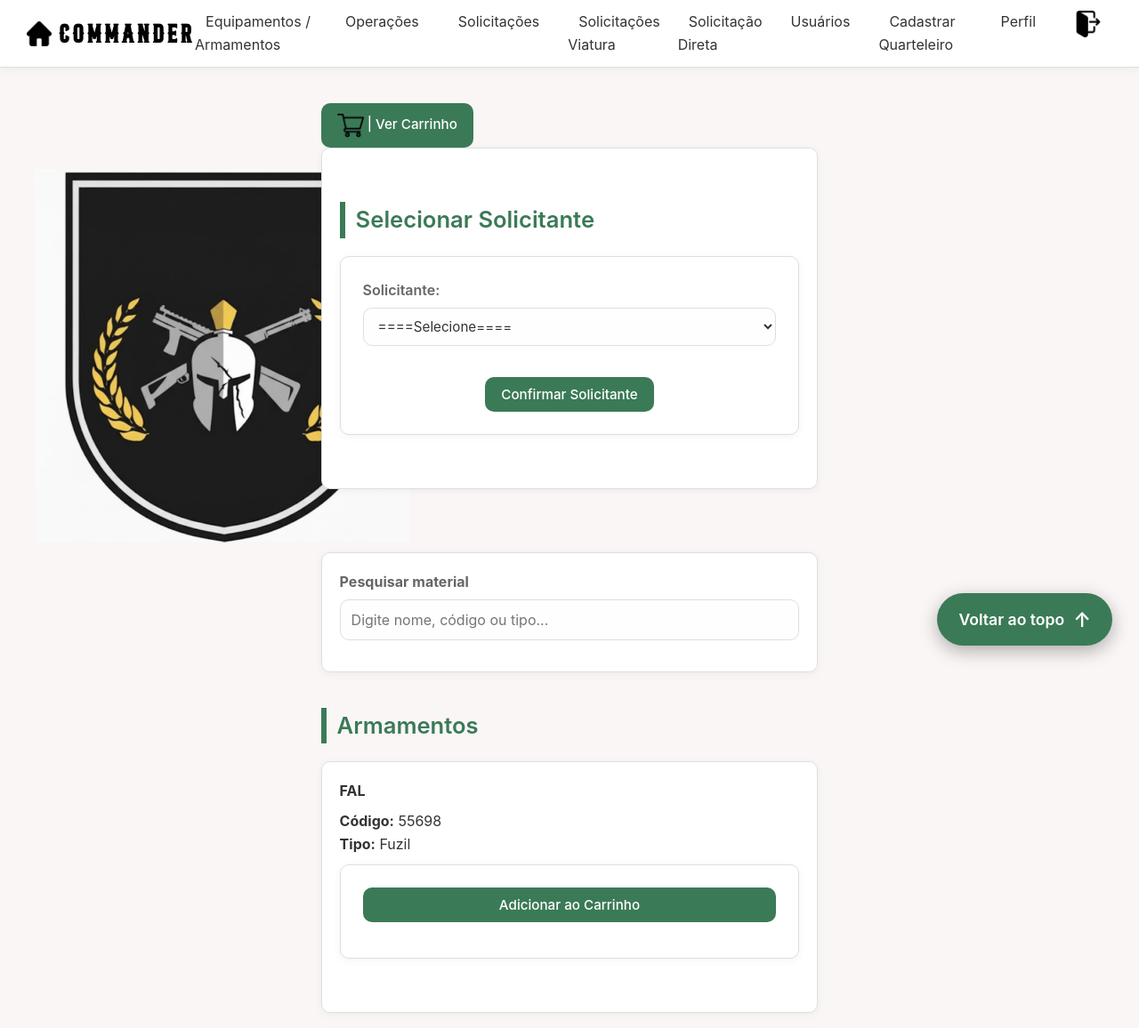
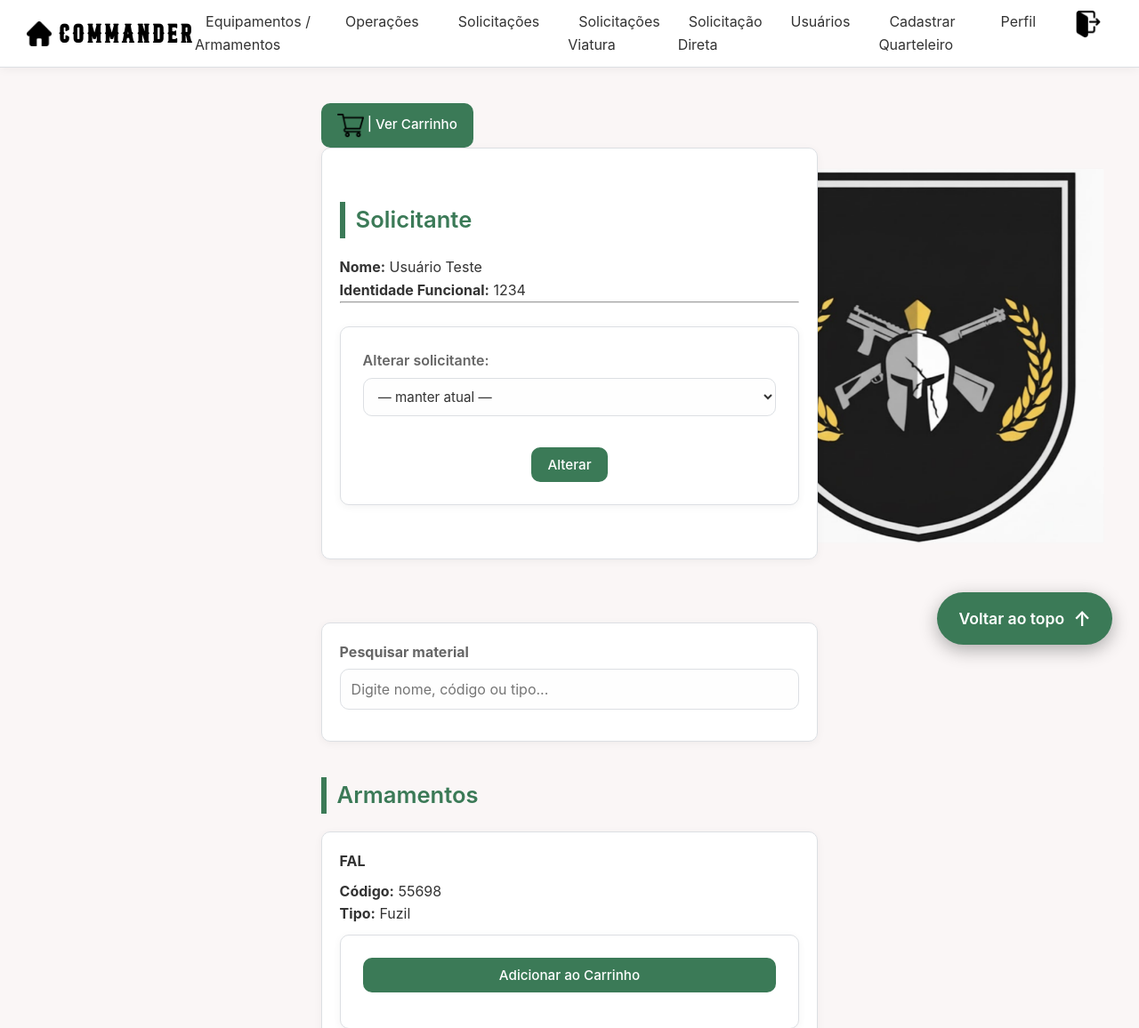
Before and after one commit to jorgeiffar/TCC_Quartelaria, a PHP site: page /solicitarSolicitante.php in a window 1280 px wide. Shown: the top 1156 px of the page at 89% size. Run offline with PHP 8.4, Linux system fonts and the light colour scheme; a user stored in the database is signed in; data comes from the database, SQL or seed files in the repository.

Commit message:
Atualizações
-icone na direita;
- quando o quarteleiro vai fazer uma solicitacao direta e ele seleicona o solicitante aparece os dados do mesmo e a opcao de escolher outro

```diff
--- a/solicitarSolicitante.php
+++ b/solicitarSolicitante.php
@@ -150,27 +150,73 @@ if (isset($_GET['status']) && $_GET['status'] === 'qtdincompativel') {
 }
 ?>
 
-<?php
-if ($_SESSION['perfil_usuario'] == 1) {
-    echo '<div class="card">';
-    echo '<h2 class="section-title">Selecionar Solicitante</h2>';
-    echo '<form method="post" action="addAoCarrinho.php">';
-    echo '<label for="usuario">Solicitante:</label>';
-    echo '<select name="usuario" id="usuario" required>';
-    echo "<option value=''>====Selecione====</option>";
+<?php if ($_SESSION['perfil_usuario'] == 1): ?>
 
-    $sqldireta = "SELECT * FROM usuarios";
-    $resultado = mysqli_query($conexao, $sqldireta);
-    while ($row = mysqli_fetch_assoc($resultado)) {
-        echo "<option value='{$row['id_usuario']}'>{$row['nome_usuario']} | {$row['identidade_funcional_usuario']}</option>";
-    }
+<div class="card">
+    <h2 class="section-title">Solicitante</h2>
 
-    echo '</select>';
-    echo '<div class="form-buttons"><button type="submit">Confirmar Solicitante</button></div>';
-    echo '</form>';
-    echo '</div>';
-}
-?>
+    <?php if (!empty($_SESSION['usuario_selecionado'])): ?>
+        <?php
+        $idUsuario = $_SESSION['usuario_selecionado'];
+        $sql = "SELECT nome_usuario, identidade_funcional_usuario
+                FROM usuarios
+                WHERE id_usuario = $idUsuario";
+        $res = mysqli_query($conexao, $sql);
+        $dados = mysqli_fetch_assoc($res);
+        ?>
+
+        <p><strong>Nome:</strong> <?= $dados['nome_usuario'] ?></p>
+        <p><strong>Identidade Funcional:</strong> <?= $dados['identidade_funcional_usuario'] ?></p>
+
+        <hr>
+<br>
+        <form method="post" action="addAoCarrinho.php">
+            <label>Alterar solicitante:</label>
+            <select name="usuario">
+                <option value="">— manter atual —</option>
+                <?php
+                $sqldireta = "SELECT * FROM usuarios";
+                $resultado = mysqli_query($conexao, $sqldireta);
+                while ($row = mysqli_fetch_assoc($resultado)) {
+                    echo "<option value='{$row['id_usuario']}'>
+                            {$row['nome_usuario']} | {$row['identidade_funcional_usuario']}
+                          </option>";
+                }
+                ?>
+            </select>
+
+            <div class="form-buttons">
+                <button type="submit">Alterar</button>
+            </div>
+        </form>
+
+    <?php else: ?>
+
+        <form method="post" action="addAoCarrinho.php">
+            <label for="usuario">Selecionar solicitante:</label>
+            <select name="usuario" id="usuario" required>
+                <option value="">==== Selecione ====</option>
+                <?php
+                $sqldireta = "SELECT * FROM usuarios";
+                $resultado = mysqli_query($conexao, $sqldireta);
+                while ($row = mysqli_fetch_assoc($resultado)) {
+                    echo "<option value='{$row['id_usuario']}'>
+                            {$row['nome_usuario']} | {$row['identidade_funcional_usuario']}
+                          </option>";
+                }
+                ?>
+            </select>
+
+            <div class="form-buttons">
+                <button type="submit">Confirmar</button>
+            </div>
+        </form>
+
+    <?php endif; ?>
+</div>
+
+<?php endif; ?>
+
 
 <?php if ($_SESSION['perfil_usuario'] == 1 && !empty($_SESSION['usuario_selecionado']) || $_SESSION['perfil_usuario'] != 1): ?>
 
--- a/style.css
+++ b/style.css
@@ -64,7 +64,7 @@ body {
     inset: 0;
     background-image: url('./img/logo.png');
     background-repeat: no-repeat;
-    background-position: left 40px center;
+    background-position: right 40px center;
     background-size: 420px;
     opacity: 1;
     pointer-events: none;
```
